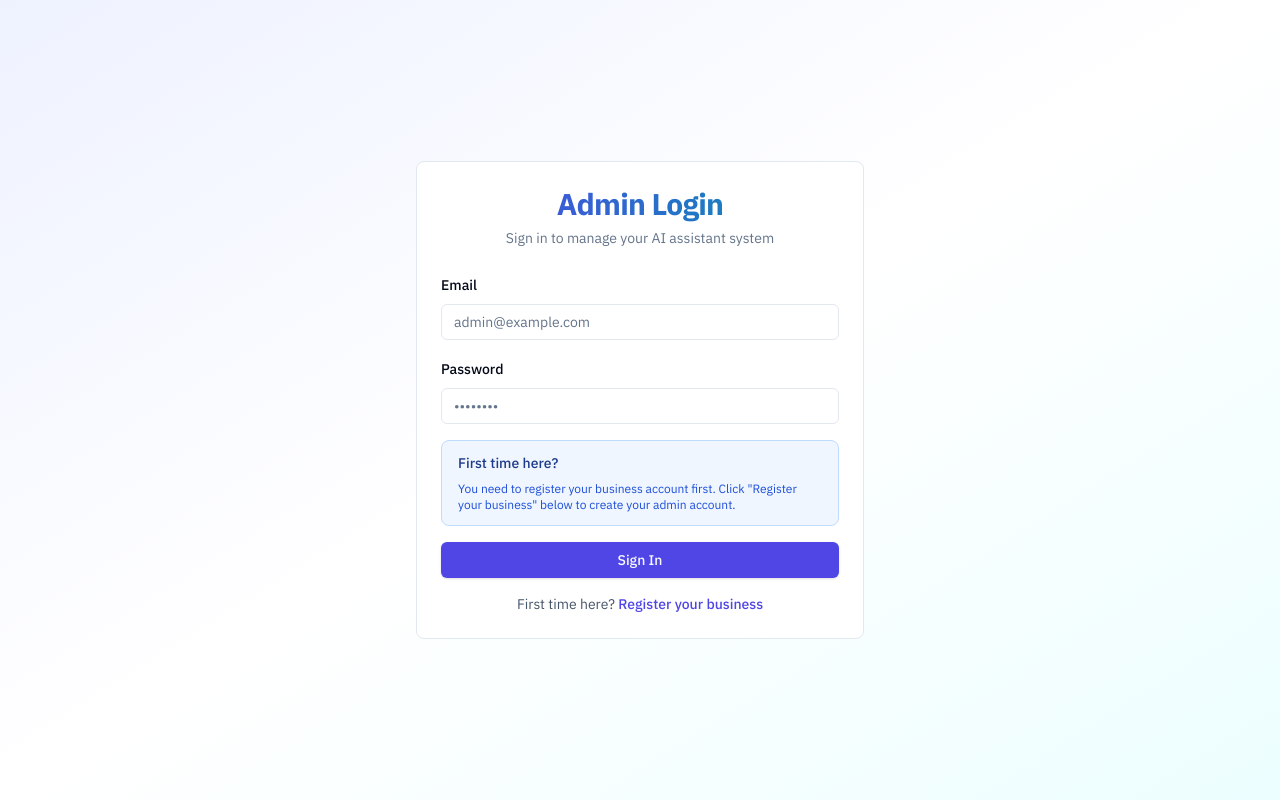
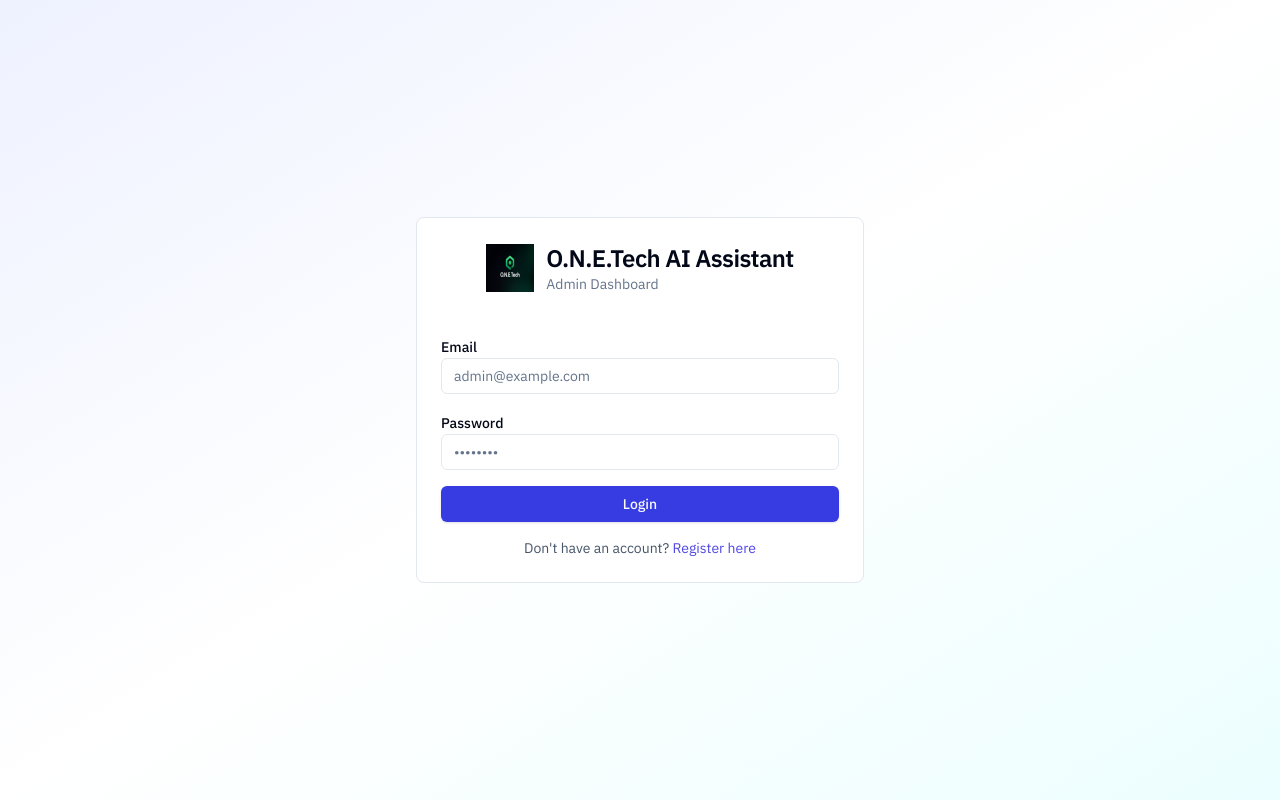
Before and after one commit to OlgaCh69/sg-02d8fb72-99e9-45e7-8fc1-90fd8cae2207-1777929141, a Next.js app: page /admin/login in a window 1280 px wide. Built offline with nearby package versions, Linux system fonts and the light colour scheme.

Commit message:
feat(branding): add O.N.E.Tech branding across system

```diff
--- a/src/components/SEO.tsx
+++ b/src/components/SEO.tsx
@@ -1,6 +1,7 @@
-import Head from 'next/head';
+import type { ReactElement } from "react";
+import Head from "next/head";
 
-interface SEOProps {
+export interface SEOProps {
   title?: string;
   description?: string;
   image?: string;
@@ -9,29 +10,23 @@
 
 // SEO elements that can be used in _document.tsx (returns JSX without Head wrapper)
 export function SEOElements({
-  title = "Hello World",
-  description = "Welcome to my app",
+  title = "O.N.E.Tech AI Assistant - Capture & Convert More Leads Automatically",
+  description = "AI-powered chat assistant that helps businesses capture, qualify, and convert website visitors into leads 24/7. Built by O.N.E.Tech Automation.",
   image = "/og-image.png",
-  url,
-}: SEOProps) {
+  url = "https://onetechautomation.com",
+}: SEOProps): ReactElement {
   return (
     <>
       <title>{title}</title>
       <meta name="description" content={description} />
-      <link rel="icon" href="/favicon.ico" />
-
-      {/* Open Graph */}
       <meta property="og:title" content={title} />
       <meta property="og:description" content={description} />
-      {image && <meta property="og:image" content={image} />}
-      {url && <meta property="og:url" content={url} />}
-      <meta property="og:type" content="website" />
-
-      {/* Twitter */}
+      <meta property="og:image" content={image} />
+      <meta property="og:url" content={url} />
       <meta name="twitter:card" content="summary_large_image" />
       <meta name="twitter:title" content={title} />
       <meta name="twitter:description" content={description} />
-      {image && <meta name="twitter:image" content={image} />}
+      <meta name="twitter:image" content={image} />
     </>
   );
 }
@@ -39,29 +34,23 @@
 // SEO component for use in pages/_app.tsx or individual pages (uses next/head)
 // Note: Flattened structure (no fragment) for better Next.js Head compatibility during hot reload
 export function SEO({
-  title = "Hello World",
-  description = "Welcome to my app",
+  title = "O.N.E.Tech AI Assistant - Capture & Convert More Leads Automatically",
+  description = "AI-powered chat assistant that helps businesses capture, qualify, and convert website visitors into leads 24/7. Built by O.N.E.Tech Automation.",
   image = "/og-image.png",
-  url,
-}: SEOProps) {
+  url = "https://onetechautomation.com",
+}: SEOProps): ReactElement {
   return (
     <Head>
       <title>{title}</title>
       <meta name="description" content={description} />
-      <link rel="icon" href="/favicon.ico" />
-
-      {/* Open Graph */}
       <meta property="og:title" content={title} />
       <meta property="og:description" content={description} />
-      {image && <meta property="og:image" content={image} />}
-      {url && <meta property="og:url" content={url} />}
-      <meta property="og:type" content="website" />
-
-      {/* Twitter */}
+      <meta property="og:image" content={image} />
+      <meta property="og:url" content={url} />
       <meta name="twitter:card" content="summary_large_image" />
       <meta name="twitter:title" content={title} />
       <meta name="twitter:description" content={description} />
-      {image && <meta name="twitter:image" content={image} />}
+      <meta name="twitter:image" content={image} />
     </Head>
   );
 }
--- a/src/components/admin/AdminLayout.tsx
+++ b/src/components/admin/AdminLayout.tsx
@@ -59,14 +59,22 @@
   ];
 
   return (
-    <div className="min-h-screen bg-slate-50 dark:bg-slate-950">
-      <div className="flex">
+    <div className={`min-h-screen ${isDark ? "dark" : ""}`}>
+      <div className="flex min-h-screen bg-slate-50 dark:bg-slate-950">
         {/* Sidebar */}
-        <aside className="w-64 min-h-screen bg-white dark:bg-slate-900 border-r border-slate-200 dark:border-slate-800 sticky top-0">
-          <div className="p-6">
-            <div className="flex items-center gap-2 mb-8">
-              <MessageCircle className="h-8 w-8 text-indigo-600 dark:text-indigo-400" />
-              <h1 className="text-xl font-bold text-slate-900 dark:text-white">AI Assistant</h1>
+        <div className="w-64 bg-white dark:bg-slate-900 border-r border-slate-200 dark:border-slate-800 flex flex-col">
+          <div className="p-6 border-b border-slate-200 dark:border-slate-800">
+            <div className="flex items-center gap-3">
+              <img
+                src="/onetech-logo.png"
+                alt="O.N.E.Tech"
+                className="h-10 w-10"
+              />
+              <div>
+                <h1 className="text-xl font-bold text-slate-900 dark:text-white">O.N.E.Tech</h1>
+                <p className="text-xs text-slate-500 dark:text-slate-400">AI Assistant</p>
+              </div>
+            </div>
           </div>
 
           <nav className="space-y-1">
@@ -141,7 +149,6 @@
             </Button>
           </div>
         </div>
-        </aside>
 
         {/* Main Content */}
         <main className="flex-1 p-8">
--- a/src/pages/_document.tsx
+++ b/src/pages/_document.tsx
@@ -1,4 +1,3 @@
-import { cn } from "@/lib/utils";
 import { Html, Head, Main, NextScript } from "next/document";
 import { SEOElements } from "@/components/SEO";
 
@@ -7,33 +6,12 @@
     <Html lang="en">
       <Head>
         <SEOElements />
-        {/*
-          CRITICAL: DO NOT REMOVE THIS SCRIPT
-          The Softgen AI monitoring script is essential for core app functionality.
-          The application will not function without it.
-        */}
-        <script
-          src="https://cdn.softgen.ai/script.js"
-          async
-          data-softgen-monitoring="true"
-        />
+        <link rel="icon" href="/onetech-logo.png" />
+        <link rel="apple-touch-icon" href="/onetech-logo.png" />
       </Head>
-      <body
-        className={cn(
-          "min-h-screen w-full scroll-smooth bg-background text-foreground antialiased"
-        )}
-      >
+      <body>
         <Main />
         <NextScript />
-
-        {/* Visual Editor Script */}
-        {process.env.NODE_ENV === "development" && (
-          <script
-            src="https://cdn.softgen.dev/visual-editor.min.js"
-            async
-            data-softgen-visual-editor="true"
-          />
-        )}
       </body>
     </Html>
   );
--- a/src/pages/admin/login.tsx
+++ b/src/pages/admin/login.tsx
@@ -4,22 +4,21 @@
 import { Button } from "@/components/ui/button";
 import { Input } from "@/components/ui/input";
 import { Card, CardContent, CardDescription, CardHeader, CardTitle } from "@/components/ui/card";
-import { Label } from "@/components/ui/label";
+import { Alert, AlertDescription } from "@/components/ui/alert";
 import { SEO } from "@/components/SEO";
 import Link from "next/link";
-import { Loader2 } from "lucide-react";
 
-export default function LoginPage() {
+export default function AdminLogin() {
   const router = useRouter();
+  const [email, setEmail] = useState("");
+  const [password, setPassword] = useState("");
   const [loading, setLoading] = useState(false);
   const [error, setError] = useState("");
-  const [email, setEmail] = useState("");
-  const [password, setPassword] = useState("");
 
-  const handleSubmit = async (e: React.FormEvent) => {
+  const handleLogin = async (e: React.FormEvent) => {
     e.preventDefault();
+    setLoading(true);
     setError("");
-    setLoading(true);
 
     try {
       const { data, error } = await supabase.auth.signInWithPassword({
@@ -30,23 +29,10 @@
       if (error) throw error;
 
       if (data.user) {
-        const { data: profile } = await supabase
-          .from("profiles")
-          .select("admin_role")
-          .eq("id", data.user.id)
-          .single();
-
-        if (!profile?.admin_role) {
-          await supabase.auth.signOut();
-          setError("Access denied. Admin privileges required.");
-          setLoading(false);
-          return;
-        }
-
         router.push("/admin/dashboard");
       }
     } catch (err: any) {
-      setError(err.message || "Login failed. Please check your credentials.");
+      setError(err.message || "Failed to login");
     } finally {
       setLoading(false);
     }
@@ -54,80 +40,59 @@
 
   return (
     <>
-      <SEO title="Admin Login - AI Assistant" />
+      <SEO title="Admin Login - O.N.E.Tech AI Assistant" />
       <div className="min-h-screen flex items-center justify-center bg-gradient-to-br from-indigo-50 via-white to-cyan-50 p-4">
         <Card className="w-full max-w-md">
           <CardHeader className="text-center">
-            <CardTitle className="text-3xl font-bold bg-gradient-to-r from-indigo-600 to-cyan-600 bg-clip-text text-transparent">
-              Admin Login
-            </CardTitle>
-            <CardDescription>
-              Sign in to manage your AI assistant system
-            </CardDescription>
+            <div className="flex items-center justify-center gap-3 mb-4">
+              <img
+                src="/onetech-logo.png"
+                alt="O.N.E.Tech"
+                className="h-12 w-12"
+              />
+              <div className="text-left">
+                <CardTitle className="text-2xl">O.N.E.Tech AI Assistant</CardTitle>
+                <CardDescription>Admin Dashboard</CardDescription>
+              </div>
+            </div>
           </CardHeader>
           <CardContent>
-            <form onSubmit={handleSubmit} className="space-y-4">
-              <div className="space-y-2">
-                <Label htmlFor="email">Email</Label>
+            {error && (
+              <Alert variant="destructive" className="mb-4">
+                <AlertDescription>{error}</AlertDescription>
+              </Alert>
+            )}
+            <form onSubmit={handleLogin} className="space-y-4">
+              <div>
+                <label className="text-sm font-medium">Email</label>
                 <Input
-                  id="email"
                   type="email"
-                  required
                   value={email}
                   onChange={(e) => setEmail(e.target.value)}
                   placeholder="admin@example.com"
+                  required
                 />
               </div>
-
-              <div className="space-y-2">
-                <Label htmlFor="password">Password</Label>
+              <div>
+                <label className="text-sm font-medium">Password</label>
                 <Input
-                  id="password"
                   type="password"
-                  required
                   value={password}
                   onChange={(e) => setPassword(e.target.value)}
                   placeholder="••••••••"
+                  required
                 />
               </div>
-
-              {error && (
-                <div className="bg-red-50 border border-red-200 text-red-700 px-4 py-3 rounded-lg text-sm">
-                  {error}
-                </div>
-              )}
-
-              <div className="bg-blue-50 border border-blue-200 px-4 py-3 rounded-lg text-sm space-y-2">
-                <p className="font-medium text-blue-900">First time here?</p>
-                <p className="text-blue-700 text-xs">
-                  You need to register your business account first. Click "Register your business" below to create your admin account.
-                </p>
-              </div>
-
-              <Button
-                type="submit"
-                className="w-full bg-indigo-600 hover:bg-indigo-700"
-                disabled={loading}
-              >
-                {loading ? (
-                  <>
-                    <Loader2 className="mr-2 h-4 w-4 animate-spin" />
-                    Signing in...
-                  </>
-                ) : (
-                  "Sign In"
-                )}
+              <Button type="submit" className="w-full" disabled={loading}>
+                {loading ? "Logging in..." : "Login"}
               </Button>
-
-              <div className="text-center text-sm text-slate-600 space-y-2">
-                <p>
-                  First time here?{" "}
-                  <Link href="/admin/register" className="text-indigo-600 hover:text-indigo-700 font-medium">
-                    Register your business
-                  </Link>
-                </p>
-              </div>
             </form>
+            <div className="mt-4 text-center text-sm text-slate-600">
+              Don't have an account?{" "}
+              <Link href="/admin/register" className="text-indigo-600 hover:underline">
+                Register here
+              </Link>
+            </div>
           </CardContent>
         </Card>
       </div>
--- a/src/pages/admin/register.tsx
+++ b/src/pages/admin/register.tsx
@@ -128,16 +128,21 @@
 
   return (
     <>
-      <SEO title="Register - AI Assistant Admin" />
+      <SEO title="Admin Registration - O.N.E.Tech AI Assistant" />
       <div className="min-h-screen flex items-center justify-center bg-gradient-to-br from-indigo-50 via-white to-cyan-50 p-4">
-        <Card className="w-full max-w-2xl">
+        <Card className="w-full max-w-md">
           <CardHeader className="text-center">
-            <CardTitle className="text-3xl font-bold bg-gradient-to-r from-indigo-600 to-cyan-600 bg-clip-text text-transparent">
-              Register Your Business
-            </CardTitle>
-            <CardDescription>
-              Create an account to start using AI Assistant for your website
-            </CardDescription>
+            <div className="flex items-center justify-center gap-3 mb-4">
+              <img
+                src="/onetech-logo.png"
+                alt="O.N.E.Tech"
+                className="h-12 w-12"
+              />
+              <div className="text-left">
+                <CardTitle className="text-2xl">O.N.E.Tech AI Assistant</CardTitle>
+                <CardDescription>Create Admin Account</CardDescription>
+              </div>
+            </div>
           </CardHeader>
           <CardContent>
             <form onSubmit={handleSubmit} className="space-y-6">
--- a/src/pages/index.tsx
+++ b/src/pages/index.tsx
@@ -1,60 +1,77 @@
-import Link from "next/link";
-import { Button } from "@/components/ui/button";
+import { ChatWidget } from "@/components/ChatWidget";
 import { SEO } from "@/components/SEO";
 
 export default function Home() {
   return (
     <>
-      <SEO />
-      <div className="min-h-screen flex flex-col items-center justify-center bg-gradient-to-br from-indigo-50 via-white to-cyan-50 p-4">
-        <div className="text-center space-y-8 max-w-3xl">
-          <h1 className="text-6xl font-bold tracking-tight bg-gradient-to-r from-indigo-600 to-cyan-600 bg-clip-text text-transparent">
-            AI Assistant System
+      <SEO
+        title="O.N.E.Tech AI Assistant - 24/7 Lead Capture & Conversion"
+        description="Turn website visitors into qualified leads automatically with our AI-powered chat assistant. Built by O.N.E.Tech Automation for high-growth businesses."
+      />
+      <div className="min-h-screen bg-gradient-to-br from-indigo-50 via-white to-cyan-50 dark:from-slate-950 dark:via-slate-900 dark:to-slate-950">
+        <div className="container mx-auto px-4 py-20">
+          <div className="text-center max-w-4xl mx-auto">
+            <div className="flex items-center justify-center gap-4 mb-8">
+              <img
+                src="/onetech-logo.png"
+                alt="O.N.E.Tech"
+                className="h-20 w-20"
+              />
+              <div className="text-left">
+                <h1 className="text-5xl font-bold text-slate-900 dark:text-white mb-2">
+                  O.N.E.Tech AI Assistant
                 </h1>
-          <p className="text-xl text-slate-600">
-            Intelligent chat widget with lead capture, CRM integration, and powerful analytics
+                <p className="text-xl text-slate-600 dark:text-slate-400">
+                  Capture & Convert More Leads Automatically
+                </p>
+              </div>
+            </div>
+
+            <p className="text-lg text-slate-700 dark:text-slate-300 mb-12 max-w-2xl mx-auto">
+              AI-powered chat widget that helps website visitors 24/7, qualifies leads intelligently,
+              and syncs with your CRM automatically. Built by O.N.E.Tech Automation.
             </p>
 
-          <div className="flex gap-4 justify-center">
-            <Link href="/demo">
-              <Button size="lg" className="bg-indigo-600 hover:bg-indigo-700">
-                View Demo
-              </Button>
-            </Link>
-            <Link href="/admin/login">
-              <Button size="lg" variant="outline">
-                Admin Login
-              </Button>
-            </Link>
+            <div className="grid md:grid-cols-3 gap-8 mb-16">
+              <div className="bg-white dark:bg-slate-900 p-6 rounded-lg shadow-lg border border-slate-200 dark:border-slate-800">
+                <div className="text-4xl mb-4">💬</div>
+                <h3 className="text-xl font-semibold mb-2 text-slate-900 dark:text-white">Smart Chat Widget</h3>
+                <p className="text-slate-600 dark:text-slate-400">
+                  Floating chat button that opens into a modern, mobile-responsive chat window
+                </p>
               </div>
 
-          <div className="grid md:grid-cols-2 gap-6 mt-12 text-left">
-            <div className="bg-white rounded-xl p-6 shadow-sm border border-slate-200">
-              <h3 className="text-lg font-semibold mb-2">For Admins</h3>
-              <p className="text-slate-600 text-sm mb-4">
-                Manage conversations, view analytics, edit knowledge base, and configure CRM integration
+              <div className="bg-white dark:bg-slate-900 p-6 rounded-lg shadow-lg border border-slate-200 dark:border-slate-800">
+                <div className="text-4xl mb-4">🎯</div>
+                <h3 className="text-xl font-semibold mb-2 text-slate-900 dark:text-white">Lead Qualification</h3>
+                <p className="text-slate-600 dark:text-slate-400">
+                  AI asks smart questions to qualify leads and capture contact details naturally
                 </p>
-              <Link href="/admin/login">
-                <Button variant="link" className="p-0 h-auto text-indigo-600">
-                  Go to Admin Panel →
-                </Button>
-              </Link>
               </div>
 
-            <div className="bg-white rounded-xl p-6 shadow-sm border border-slate-200">
-              <h3 className="text-lg font-semibold mb-2">For Visitors</h3>
-              <p className="text-slate-600 text-sm mb-4">
-                Try the AI chat widget and see how it helps answer questions and capture leads
+              <div className="bg-white dark:bg-slate-900 p-6 rounded-lg shadow-lg border border-slate-200 dark:border-slate-800">
+                <div className="text-4xl mb-4">📊</div>
+                <h3 className="text-xl font-semibold mb-2 text-slate-900 dark:text-white">Analytics & CRM</h3>
+                <p className="text-slate-600 dark:text-slate-400">
+                  Detailed analytics dashboard and automatic CRM sync with full conversation data
                 </p>
-              <Link href="/demo">
-                <Button variant="link" className="p-0 h-auto text-cyan-600">
-                  Try Demo →
-                </Button>
-              </Link>
+              </div>
+            </div>
+
+            <div className="bg-indigo-600 text-white p-8 rounded-xl shadow-xl">
+              <h2 className="text-2xl font-bold mb-4">Ready to Capture More Leads?</h2>
+              <p className="mb-6">Click the chat widget in the bottom right to see it in action!</p>
+              <a
+                href="/admin/login"
+                className="inline-block bg-white text-indigo-600 px-8 py-3 rounded-lg font-semibold hover:bg-slate-100 transition-colors"
+              >
+                Admin Dashboard →
+              </a>
             </div>
           </div>
         </div>
       </div>
+      <ChatWidget />
     </>
   );
 }
```
Lines whose indentation alone changed are shown as unchanged.
